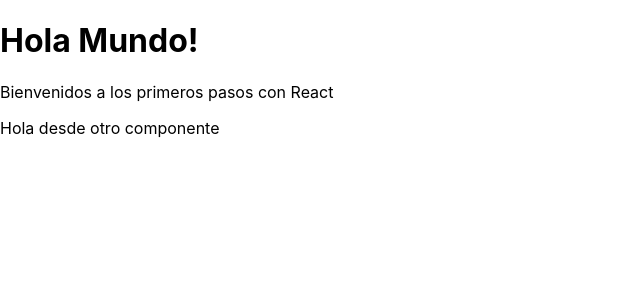
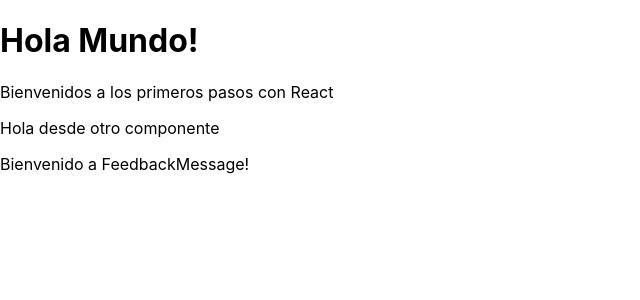
Before and after one commit to CharlesOliveros/reactapp1, a React (Create React App) app: page / in a window 1280 px wide. Shown: the top 300 px of the page, without its empty margins (0-640 px from the left). Built offline with nearby package versions, Linux system fonts and the light colour scheme.

Commit message:
Se crea componente FeedbackMessage y se importa/renderiza en el componente padre App.js

```diff
--- a/src/App.js
+++ b/src/App.js
@@ -1,4 +1,6 @@
 import React, { Component } from 'react';
+import FeedbackMessage from './FeedbackMessage'
+
 
 class App extends Component {
   render() {
@@ -7,6 +9,7 @@ class App extends Component {
         <h1>Hola Mundo!</h1>
         <p>Bienvenidos a los primeros pasos con React</p>
         <OtroSaludo />
+        <FeedbackMessage />
       </div>
     );
   }
--- /dev/null
+++ b/src/FeedbackMessage/index.js
@@ -0,0 +1,13 @@
+import React, { Component } from 'react';
+
+class FeedbackMessage extends Component {
+    render() {
+        return (
+            <div>
+                Bienvenido a FeedbackMessage!
+            </div>
+        )
+    }
+}
+
+export default FeedbackMessage
```
